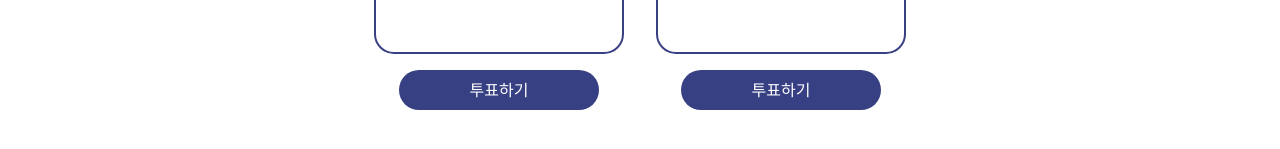
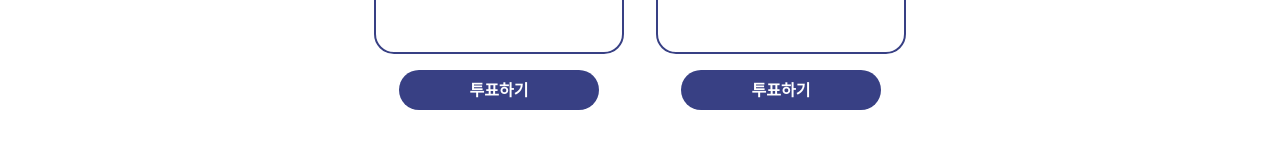
Before and after one commit to oooppq/react-vote-18th, a Next.js app: page / in a window 1280 px wide. Shown: the part 457-606 px from the top of the page. Built offline with nearby package versions, Linux system fonts and the light colour scheme.

Commit message:
chore: hovering button text weight semibold 설정

```diff
--- a/components/common/HoveringButton.tsx
+++ b/components/common/HoveringButton.tsx
@@ -13,7 +13,7 @@ const HoveringButton = ({
 }: HoveringButtonProps) => {
   return (
     <button
-      className={`${buttonStyle} text-white rounded-[20px] transition ease-in-out delay-100 bg-ceos-1 hover:-translate-y-1 hover:scale-110 hover:bg-ceos-2 duration-300`}
+      className={`${buttonStyle} font-semibold text-white rounded-[20px] transition ease-in-out delay-100 bg-ceos-1 hover:-translate-y-1 hover:scale-110 hover:bg-ceos-2 duration-300`}
       onClick={handleClickButton}
     >
       {children}
```
